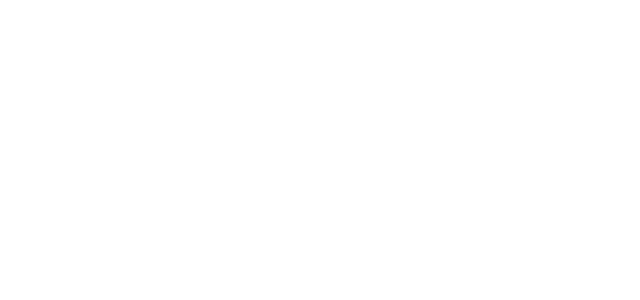
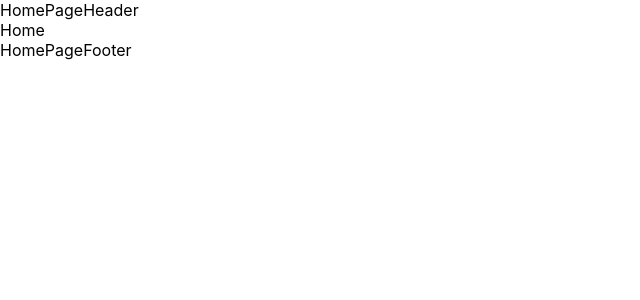
Before and after one commit to Jaydip-lamprostech/metatld, a React (Create React App) app: page / in a window 1280 px wide. Shown: the top 300 px of the page, without its empty margins (0-640 px from the left). Built offline with nearby package versions, Linux system fonts and the light colour scheme.

Commit message:
modify layouts

```diff
--- a/src/layouts/HomeLayout.js
+++ b/src/layouts/HomeLayout.js
@@ -1,39 +1,18 @@
 import React from "react";
-import { Link } from "react-router-dom";
+import { Link, Outlet } from "react-router-dom";
+import HomePageHeader from "../components/HomePageHeader";
+import HomePageFooter from "../components/HomePageFooter";
 
 function HomeLayout() {
   return (
     <div>
-      {/* <header>
-        <nav>
-          <ul>
-            <li>
-              <Link to="/">Home</Link>
-            </li>
-            <li>
-              <Link to="/search">Search Domain or TLD</Link>
-            </li>
-            <li>
-              <Link to="/register/tld">Register TLD</Link>
-            </li>
-            <li>
-              <Link to="/register/domain">Register Domain</Link>
-            </li>
-            <li>
-              <Link to="/user/sample-address">User Profile</Link>
-            </li>
-            <li>
-              <Link to="/name-services">Name Services</Link>
-            </li>
-            <li>
-              <Link to="/domain/sample-domain">Single Domain</Link>
-            </li>
-            <li>
-              <Link to="/tld/sample-tld">Single TLD</Link>
-            </li>
-          </ul>
-        </nav>
-      </header> */}
+      <div>
+        <HomePageHeader />
+        <main>
+          <Outlet />
+        </main>
+        <HomePageFooter />
+      </div>
     </div>
   );
 }
--- a/src/layouts/MainLayout.js
+++ b/src/layouts/MainLayout.js
@@ -1,7 +1,18 @@
 import React from "react";
+import { Outlet } from "react-router-dom";
+import Header from "../common/Header";
+import Footer from "../common/Footer";
 
 function MainLayout() {
-  return <div>MainLayout</div>;
+  return (
+    <div>
+      <Header />
+      <main>
+        <Outlet />
+      </main>
+      <Footer />
+    </div>
+  );
 }
 
 export default MainLayout;
```
